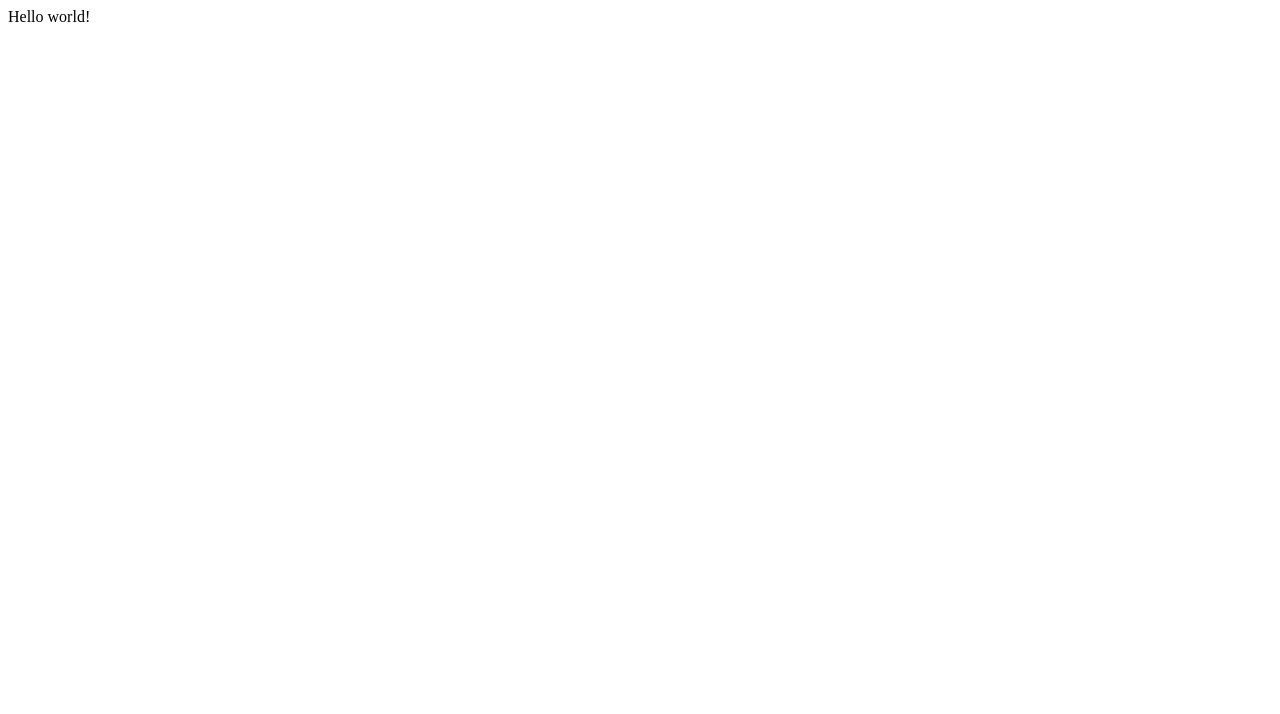
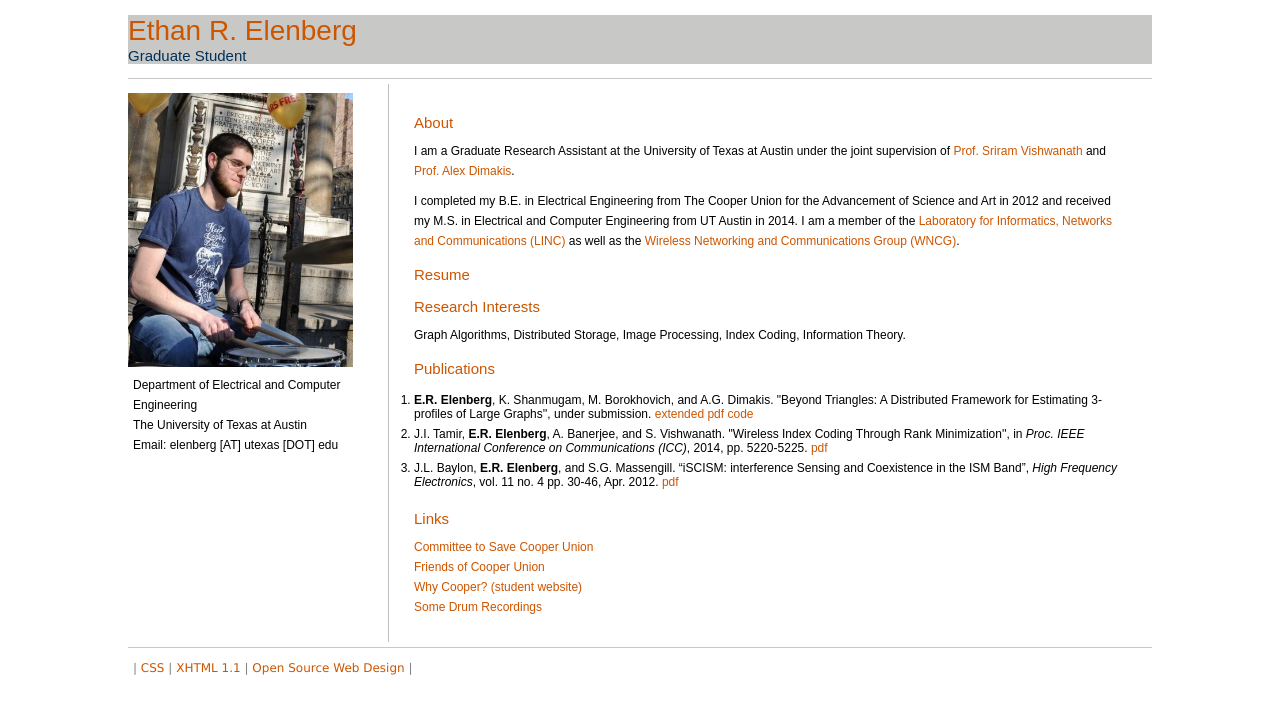
Before and after one commit to eelenberg/eelenberg.github.io, a plain HTML site: page index.html in a window 1280 px wide. Drawn offline with Linux system fonts and the light colour scheme.

Commit message:
adding website, preprint

```diff
--- a/index.html
+++ b/index.html
@@ -1 +1,126 @@
-Hello world!
+<!DOCTYPE html PUBLIC "-//W3C//DTD XHTML 1.1//EN"
+  "http://www.w3.org/TR/xhtml11/DTD/xhtml11.dtd">
+
+<html xmlns="http://www.w3.org/1999/xhtml">
+<head>
+  <meta name="generator" content=
+  "HTML Tidy for Linux/x86 (vers 1 September 2005), see www.w3.org" />
+  <meta http-equiv="Content-Type" content=
+  "text/html; charset=us-ascii" />
+  <META NAME="GOOGLEBOT" CONTENT="NOARCHIVE">
+
+  <title>Ethan R. Elenberg</title>
+  <link href="style.css" rel="stylesheet" type="text/css" />
+</head>
+
+<!--ut colors are CC5500 003057 D0DEBB C8C9C7?-->
+<body>
+  <div id="container">
+    <div id="header">
+      <h1>Ethan R. Elenberg</h1>
+
+      <h2>Graduate Student</h2><br />
+      <hr />
+    </div><!-- end header -->
+
+    <div id="left">
+      <!--<h3>Contact</h3>-->
+		</br>
+      <img src="drumsCooperCropped.jpg" alt="photo" width=225 height=274 />
+
+	  <p>Department of Electrical and Computer Engineering<br/>
+	  The University of Texas at Austin<br/>
+	  Email: elenberg [AT] utexas [DOT] edu
+
+
+    </div><!-- end left division -->
+
+    <div id="main">
+
+	  <h3>About</h3>
+
+      <p>I am a Graduate Research Assistant at the University of Texas at
+	  Austin
+	  <!--(<a href="http://www.ece.utexas.edu/aboutece/research_areas.cfm?id=3"
+	  >CommNetS</a> Track)-->
+	  under the joint supervision of <a href=
+      "http://users.ece.utexas.edu/~sriram/">Prof. Sriram Vishwanath</a> and <a href=
+      "http://users.ece.utexas.edu/~dimakis/">Prof. Alex Dimakis</a>.
+	  </p>
+
+	  <p>I completed my B.E. in Electrical Engineering from
+		The Cooper Union for the Advancement of Science and Art
+		in 2012 and received my M.S. in Electrical and Computer Engineering
+		from UT Austin in 2014. I am a member of the <a
+		href="http://utlinc.org/index.php/Main_Page">Laboratory
+		for Informatics, Networks and Communications (LINC)</a>
+		as well as the <a href="https://wncg.org">Wireless Networking
+		and Communications Group (WNCG)</a>.</p>
+
+      <h3><a href=
+      "ethanAcademic.pdf">Resume</a></h3>
+
+	  <h3>Research Interests</h3>
+
+      <!--<p>Wireless Communications, Signal Processing for Communications,
+	  Multimedia Signal Processing, Index Coding, Information Theory,
+	  Optical Communications.</br>-->
+      <!--<p>Multimedia Signal Processing, Distributed Compression, Index Coding, Wireless Communications, Information Theory.</br>-->
+	  <p>Graph Algorithms, Distributed Storage, Image Processing, Index Coding, Information Theory.</br>
+
+      <!--<h3>Education</h3>
+	  <p>blah</p>-->
+
+      <h3>Publications</h3>
+
+	  <ol>
+	  <li><b>E.R. Elenberg</b>, K. Shanmugam, M. Borokhovich, and A.G. Dimakis.
+	  "Beyond Triangles: A Distributed Framework for Estimating 3-profiles of Large Graphs'', under submission.
+	  <a href="kprofile_EXTENDED.pdf">
+	  extended pdf</a> <a href="http://github.com/michaelbor/k-profiles">
+	  code</a></li>
+
+	  <li>J.I. Tamir, <b>E.R. Elenberg</b>, A. Banerjee, and S. Vishwanath.
+	  "Wireless Index Coding Through Rank Minimization'', in <i>Proc. IEEE International Conference on Communications (ICC)</i>,
+	  2014, pp. 5220-5225.
+	  <a href="wirelessIdx.pdf">
+	  pdf</a></li>
+
+	  <li>J.L. Baylon, <b>E.R. Elenberg</b>, and S.G. Massengill.
+	  &ldquo;iSCISM: interference Sensing and Coexistence in the ISM Band&rdquo;,
+	  <i>High Frequency Electronics</i>, vol. 11 no. 4 pp. 30-46, Apr. 2012.
+	  <a href="http://highfrequencyelectronics.com/Apr12/1204_HFE_ismInterference.pdf">
+	  pdf</a></li>
+	  </ol>
+
+	  <!--VLDB?-->
+
+	  <h3>Links</h3>
+
+	  <p><a href="http://savecooperunion.org/">Committee to Save Cooper Union</a></br>
+	  <a href="http://friendsofcooperunion.org/">Friends of Cooper Union</a></br>
+	  <!--<a href="http://friendsofcooperunion.org/wp/wp-content/uploads/2012/
+	  03/CooperUnion_TheWayForward.pdf">The Way Forward (pdf)</a></br>-->
+	  <!--<a href="http://signon.org/sign/save-cooper-union-without">Save Cooper Union Without Tuition</a></br>-->
+	  <!--<a href="http://oneyearfund.com/">One Year Fund (student fundraiser)</a></br>-->
+	  <a href="http://whycooper.org/">Why Cooper? (student website)</a></br>
+	  <a href="http://stsunday.bandcamp.com/album/nightingalesong-ep">Some Drum Recordings</a></br>
+	  <!--eventually vinyl playback simulator??-->
+	  </p>
+
+    </div>
+
+    <div id="footer">
+      <hr />
+
+      <p class="left">| <a href=
+      "http://jigsaw.w3.org/css-validator/">CSS</a> | <a href=
+      "http://validator.w3.org/check?uri=referer">XHTML 1.1</a>
+      | <a href="http://www.oswd.org/">Open Source Web Design</a> |</p>
+
+
+      <p>&nbsp;</p>
+    </div><!-- end footer -->
+  </div><!-- end container -->
+</body>
+</html>
--- /dev/null
+++ b/style.css
@@ -0,0 +1,119 @@
+/*ut colors are CC5500 003057 D0DEBB C8C9C7*/
+body {
+	font-family:arial, verdana, helvetica, sans-serif;
+	font-size:12px;
+	cursor:auto; /*was default*/
+	background-color:#FFFFFF
+}
+* {
+	margin: 0px;
+	padding: 0px;
+	text-decoration: none;
+}
+html {
+	height:100%;
+	margin-bottom:1px;
+}
+#container {
+	width: 80%;
+	margin-right: auto;
+	margin-left: auto;
+	text-align: left;
+	background-color: #FFFFFF;
+}
+#header {
+	width:100%;
+	padding-top:15px;
+}
+.spacer {
+	width:100%;
+	height:15px;
+}
+hr {
+	border:0px;
+	color:#CCCCCC;
+	background-color:#C8C9C7;
+	height: 1px;
+	width: 100%;
+	text-align: left;
+}
+h1 {
+	font-size:28px;
+	color:#cc5500;
+	background-color:#C8C9C7;
+	font-family:Arial, Verdana, Helvetica, sans-serif;
+	font-weight:300;
+}
+h2 {
+	font-size:15px;
+	color:#003057;
+	font-family:Arial, Verdana, Helvetica, sans-serif;
+	font-weight:300;
+	background-color:#C8C9C7;
+}
+h3 {
+	color:#cc5500; /* either 003057 or cc5500*/
+	font-size:15px;
+	text-align:left;
+	font-weight:300;
+	padding:5px;
+	margin-top:5px;
+}
+
+#left {
+	float:left;
+	width:250px;
+	background-color:#FFFFFF;
+	color:black;
+}
+
+#main {
+	margin					: 5px 5px 5px 260px; /*maybe 0 5 0 260*/
+	padding					: 20px; /*was 15 now 20*/
+	border-left				: 1px solid silver;
+}
+p {
+	color:black;
+	background-color:#FFFFFF;
+	line-height:20px;
+	padding:5px;
+}
+a {
+	color:#cc5500;
+	background-color:#FFFFFF;
+	text-decoration:none;
+}
+a:hover {
+	color:#003057;
+	background-color:#FFFFFF;
+	text-decoration:underline;
+}
+#footer {
+	clear:both;
+	font-size:12px;
+	font-family:Verdana, Arial, Helvetica, sans-serif;
+}
+.right {
+	color:gray;
+	background-color:#FFFFFF;
+	float:right;
+	font-size:100%;
+	margin-top:5px;
+}
+.left {
+	color:gray;
+	background-color:#FFFFFF;
+	float:left;
+	font-size:100%;
+	margin-top:5px;
+}
+ol {
+	margin-left: 0;
+	padding:5px; /*padding-left: 2.5em;*/
+}
+li {
+	margin-left: 0;
+	margin-right: 0;
+	margin-top: .5em;
+	margin-bottom: .5em;
+}
```
Also changed, not shown: drumsCooperCropped.jpg (added), 4 other files.
